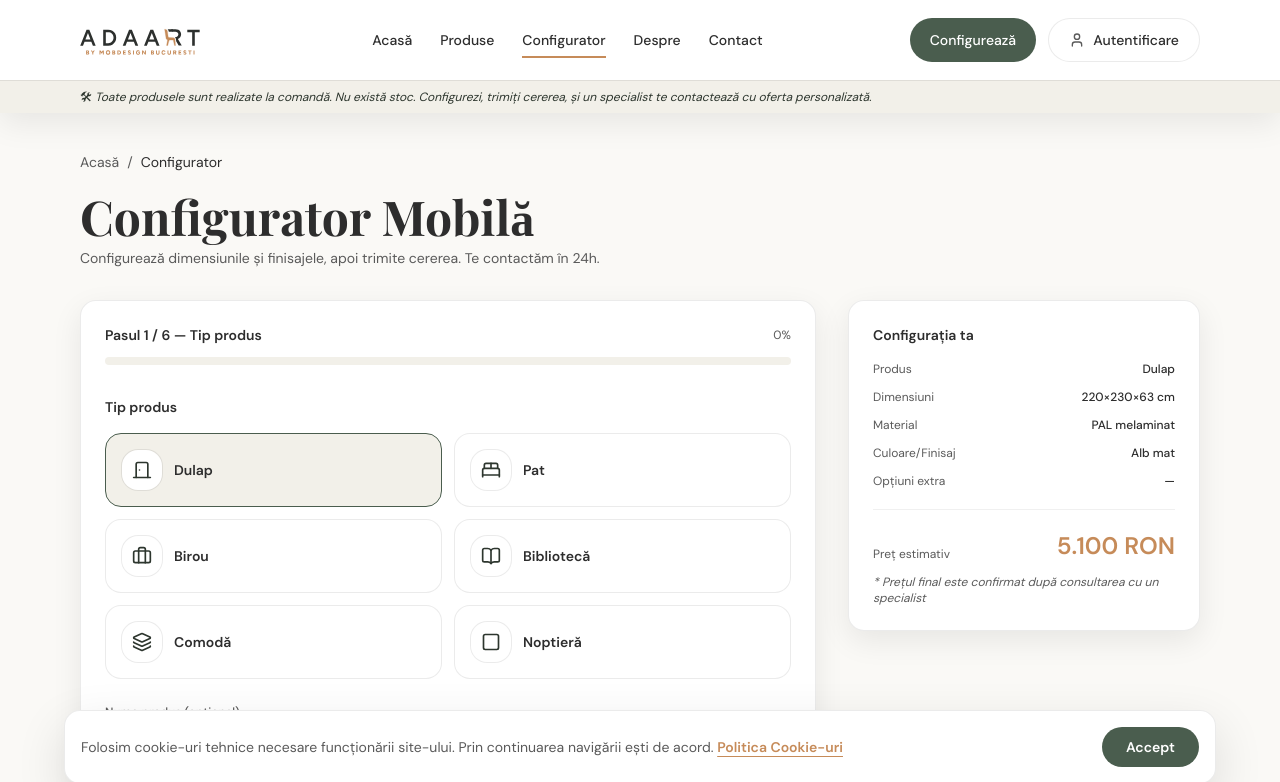
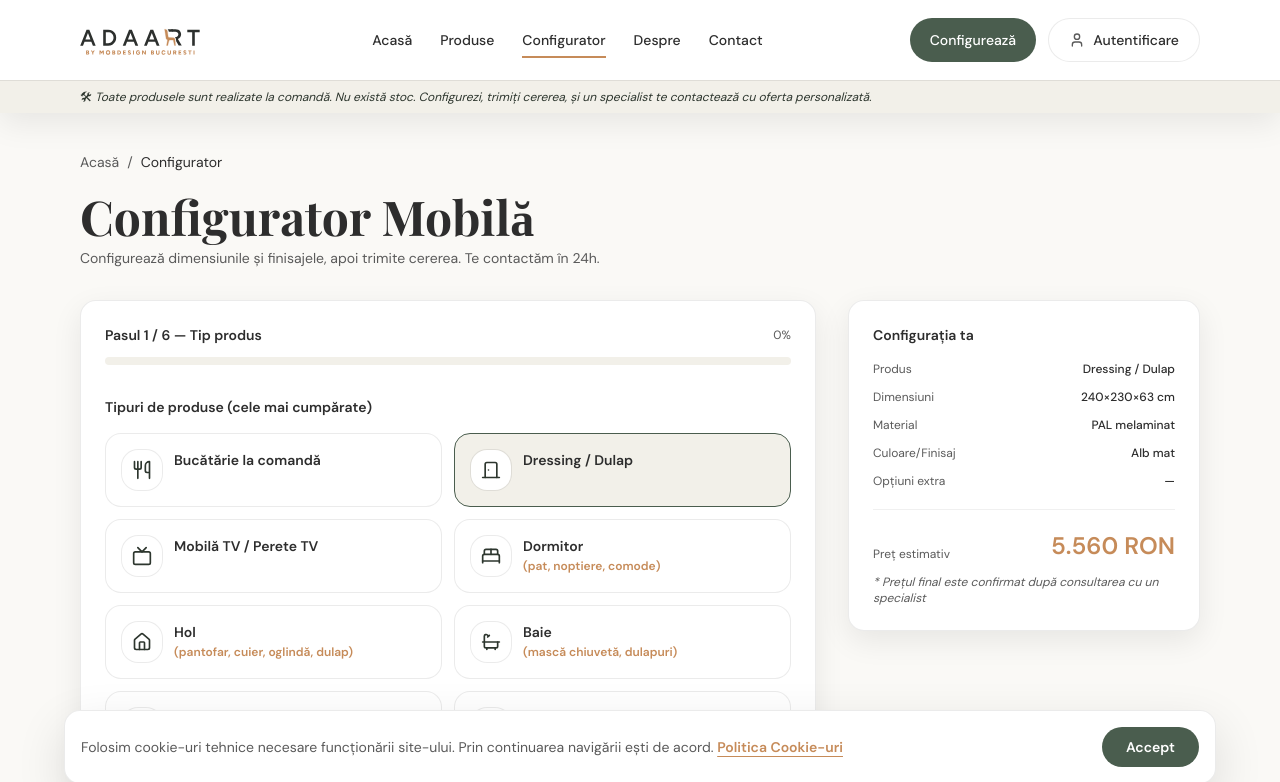
Before and after one commit to adaartbucuresti/adaartrepo, a React (Vite) app: page /configurator in a window 1280 px wide. Shown: the top 782 px of the page. Built offline with nearby package versions, Linux system fonts and the light colour scheme.

Commit message:
new updates

```diff
--- a/src/components/ProductCard.jsx
+++ b/src/components/ProductCard.jsx
@@ -40,7 +40,7 @@ export default function ProductCard({ product }) {
         <div className="mt-2 text-sm font-bold text-brand-dark">{product.priceLabel}</div>
 
         <Link
-          to={`/configurator?produs=${encodeURIComponent(product.name)}`}
+          to={`/configurator?produsId=${encodeURIComponent(product.id)}&produs=${encodeURIComponent(product.name)}`}
           className="mt-6 inline-flex w-full items-center justify-center rounded-xl bg-brand-dark py-4 text-xs font-bold uppercase tracking-widest text-white transition-all hover:bg-brand-primary hover:shadow-lg active:scale-[0.98]"
         >
           Personalizează
--- a/src/pages/ConfiguratorPage.jsx
+++ b/src/pages/ConfiguratorPage.jsx
@@ -1,19 +1,24 @@
 import { AnimatePresence, motion } from 'framer-motion'
 import {
+  Bath,
   BedDouble,
   BookOpen,
   Briefcase,
   DoorClosed,
+  Home,
   Check,
   Layers,
+  Plus,
   Square,
+  Tv,
+  Utensils,
   X,
 } from 'lucide-react'
 import { useEffect, useMemo, useRef, useState } from 'react'
 import { Link, useSearchParams } from 'react-router-dom'
 import ConfiguratorSummary from '../components/ConfiguratorSummary.jsx'
 import { products } from '../data/products.js'
-import { supabase } from '../lib/supabase.js'
+import { isSupabaseConfigured, supabase } from '../lib/supabase.js'
 
 const DRAFT_STORAGE_KEY = 'configuratorDraft_v1'
 const ALLOWED_EMAIL_DOMAINS = [
@@ -33,30 +38,36 @@ const fadeUp = {
 }
 
 const productTypeOptions = [
-  { key: 'Dulap', icon: DoorClosed },
-  { key: 'Pat', icon: BedDouble },
-  { key: 'Birou', icon: Briefcase },
-  { key: 'Bibliotecă', icon: BookOpen },
-  { key: 'Comodă', icon: Layers },
-  { key: 'Noptieră', icon: Square },
+  { key: 'Bucătărie la comandă', icon: Utensils },
+  { key: 'Dressing / Dulap', icon: DoorClosed },
+  { key: 'Mobilă TV / Perete TV', icon: Tv },
+  { key: 'Dormitor (pat, noptiere, comode)', icon: BedDouble },
+  { key: 'Hol (pantofar, cuier, oglindă, dulap)', icon: Home },
+  { key: 'Baie (mască chiuvetă, dulapuri)', icon: Bath },
+  { key: 'Birou / Home office', icon: Briefcase },
+  { key: 'Bibliotecă / Rafturi', icon: BookOpen },
+  { key: 'Alt produs', icon: Plus },
 ]
 
 const categoryToType = {
-  Dulapuri: 'Dulap',
-  Paturi: 'Pat',
-  Birouri: 'Birou',
-  Biblioteci: 'Bibliotecă',
-  Comode: 'Comodă',
-  Noptiere: 'Noptieră',
+  Dulapuri: 'Dressing / Dulap',
+  Paturi: 'Dormitor (pat, noptiere, comode)',
+  Birouri: 'Birou / Home office',
+  Biblioteci: 'Bibliotecă / Rafturi',
+  Comode: 'Dormitor (pat, noptiere, comode)',
+  Noptiere: 'Dormitor (pat, noptiere, comode)',
 }
 
 const dimensionRanges = {
-  Dulap: { w: [120, 320], h: [180, 280], d: [45, 80] },
-  Pat: { w: [140, 220], h: [90, 140], d: [190, 240] },
-  Birou: { w: [90, 200], h: [70, 90], d: [50, 90] },
-  'Bibliotecă': { w: [80, 260], h: [160, 280], d: [25, 45] },
-  'Comodă': { w: [80, 200], h: [70, 120], d: [35, 60] },
-  'Noptieră': { w: [35, 70], h: [40, 75], d: [30, 55] },
+  'Bucătărie la comandă': { w: [180, 650], h: [180, 270], d: [45, 70] },
+  'Dressing / Dulap': { w: [120, 360], h: [180, 280], d: [45, 80] },
+  'Mobilă TV / Perete TV': { w: [120, 420], h: [40, 260], d: [30, 65] },
+  'Dormitor (pat, noptiere, comode)': { w: [120, 260], h: [40, 180], d: [40, 240] },
+  'Hol (pantofar, cuier, oglindă, dulap)': { w: [60, 280], h: [80, 280], d: [25, 80] },
+  'Baie (mască chiuvetă, dulapuri)': { w: [40, 220], h: [40, 240], d: [25, 70] },
+  'Birou / Home office': { w: [90, 220], h: [70, 95], d: [50, 100] },
+  'Bibliotecă / Rafturi': { w: [80, 300], h: [160, 290], d: [25, 55] },
+  'Alt produs': { w: [40, 650], h: [40, 320], d: [20, 120] },
 }
 
 const materialOptions = [
@@ -110,24 +121,75 @@ function isAllowedEmail(value) {
   return ALLOWED_EMAIL_DOMAINS.includes(domain)
 }
 
+function normalizeKey(value) {
+  return String(value || '')
+    .trim()
+    .toLowerCase()
+    .normalize('NFD')
+    .replace(/[\u0300-\u036f]/g, '')
+    .replace(/\s+/g, ' ')
+}
+
 export default function ConfiguratorPage() {
   const MotionDiv = motion.div
   const [params] = useSearchParams()
   const preselectedName = params.get('produs') || ''
+  const preselectedId = params.get('produsId') || ''
+  const [remotePreselected, setRemotePreselected] = useState(null)
 
   const preselectedProduct = useMemo(() => {
+    if (remotePreselected) return remotePreselected
+    if (preselectedId) return products.find((p) => String(p.id) === String(preselectedId)) || null
     if (!preselectedName) return null
-    return products.find((p) => p.name.toLowerCase() === preselectedName.toLowerCase()) || null
-  }, [preselectedName])
+    const needle = normalizeKey(preselectedName)
+    return products.find((p) => normalizeKey(p.name) === needle) || null
+  }, [preselectedId, preselectedName, remotePreselected])
+
+  useEffect(() => {
+    let alive = true
+    setRemotePreselected(null)
+    if (!preselectedId || !isSupabaseConfigured) return () => { alive = false }
+    const local = products.find((p) => String(p.id) === String(preselectedId)) || null
+    if (local) return () => { alive = false }
+
+    const mapProduct = (p) => {
+      const imagesArr = Array.isArray(p.images) ? p.images : []
+      return {
+        id: p.id,
+        name: p.name,
+        category: p.category,
+        priceLabel: p.price_label || `de la ${p.price} RON`,
+        description: p.description || '',
+        badge: p.badge || '',
+        image: imagesArr[0] || 'https://images.unsplash.com/photo-1555041469-a586c61ea9bc?w=1200',
+        images: imagesArr,
+      }
+    }
+
+    supabase
+      .from('products')
+      .select('*')
+      .eq('id', preselectedId)
+      .single()
+      .then(({ data, error }) => {
+        if (!alive) return
+        if (!error && data) setRemotePreselected(mapProduct(data))
+      })
+
+    return () => {
+      alive = false
+    }
+  }, [preselectedId])
 
   const [step, setStep] = useState(1)
   const mappedType = preselectedProduct ? categoryToType[preselectedProduct.category] : null
-  const initialType = mappedType || 'Dulap'
-  const initialName = preselectedProduct?.name || preselectedName
+  const initialType = mappedType || 'Dressing / Dulap'
+  const initialName = preselectedProduct?.name || (preselectedName ? preselectedName : '')
   const initialRange = dimensionRanges[initialType]
 
   const [productType, setProductType] = useState(initialType)
   const [productName, setProductName] = useState(initialName)
+  const [otherDescription, setOtherDescription] = useState('')
 
   const range = dimensionRanges[productType]
   const [widthCm, setWidthCm] = useState(mid(initialRange.w[0], initialRange.w[1]))
@@ -147,6 +209,7 @@ export default function ConfiguratorPage() {
   const [successOpen, setSuccessOpen] = useState(false)
   const [submitLoading, setSubmitLoading] = useState(false)
   const [submitError, setSubmitError] = useState('')
+  const [stepError, setStepError] = useState('')
 
   const emailAllowed = useMemo(() => isAllowedEmail(email), [email])
 
@@ -164,27 +227,80 @@ export default function ConfiguratorPage() {
 
   const saveTimerRef = useRef(0)
   const hydratedRef = useRef(false)
+  const lastHydratedKeyRef = useRef('')
+  const appliedPreselectKeyRef = useRef('')
+
+  const contextKey = useMemo(() => {
+    if (preselectedProduct?.id != null) return `id:${preselectedProduct.id}`
+    if (preselectedId) return `id:${preselectedId}`
+    if (preselectedName) return `name:${normalizeKey(preselectedName)}`
+    return 'none'
+  }, [preselectedId, preselectedName, preselectedProduct?.id])
 
   useEffect(() => {
     const draft = readDraft()
+    if (lastHydratedKeyRef.current === contextKey) return
+    lastHydratedKeyRef.current = contextKey
+    hydratedRef.current = false
+
+    const mapped = preselectedProduct ? categoryToType[preselectedProduct.category] : null
+    const nextInitialType = mapped || 'Dressing / Dulap'
+    const nextInitialRange = dimensionRanges[nextInitialType] || dimensionRanges['Dressing / Dulap']
+    const nextInitialName = preselectedProduct?.name || (preselectedName ? preselectedName : '')
+
+    setStep(1)
+    setProductType(nextInitialType)
+    setProductName(nextInitialName)
+    setOtherDescription('')
+    setWidthCm(mid(nextInitialRange.w[0], nextInitialRange.w[1]))
+    setHeightCm(mid(nextInitialRange.h[0], nextInitialRange.h[1]))
+    setDepthCm(mid(nextInitialRange.d[0], nextInitialRange.d[1]))
+    setMaterial(materialOptions[0].key)
+    setColor(colorOptions[0].key)
+    setExtras([])
+    setNotes('')
+    setConsent(false)
+
     if (!draft) {
       hydratedRef.current = true
       return
     }
 
-    const nextType =
-      typeof draft.productType === 'string' && dimensionRanges[draft.productType]
-        ? draft.productType
-        : initialType
+    const draftKey = typeof draft.contextKey === 'string' ? draft.contextKey : ''
+    const currentKey = contextKey
+    const draftName = typeof draft.productName === 'string' ? normalizeKey(draft.productName) : ''
+    const currentName = preselectedProduct?.name
+      ? normalizeKey(preselectedProduct.name)
+      : preselectedName
+        ? normalizeKey(preselectedName)
+        : ''
+    const isMismatch =
+      (draftKey && draftKey !== currentKey) ||
+      (!draftKey && currentKey !== 'none' && draftName && currentName && draftName !== currentName)
 
-    const nextRange = dimensionRanges[nextType] || initialRange
+    setFullName(typeof draft.fullName === 'string' ? draft.fullName : '')
+    setPhone(typeof draft.phone === 'string' ? draft.phone : '')
+    setEmail(typeof draft.email === 'string' ? draft.email : '')
+
+    if (isMismatch) {
+      hydratedRef.current = true
+      return
+    }
 
     setStep((s) => {
       const nextStep = clampNumber(Number(draft.step), 1, steps.length)
       return Number.isFinite(nextStep) ? nextStep : s
     })
+
+    const nextType =
+      typeof draft.productType === 'string' && dimensionRanges[draft.productType]
+        ? draft.productType
+        : nextInitialType
+
+    const nextRange = dimensionRanges[nextType] || nextInitialRange
+
     setProductType(nextType)
-    setProductName(typeof draft.productName === 'string' ? draft.productName : initialName)
+    setProductName(typeof draft.productName === 'string' ? draft.productName : nextInitialName)
 
     setWidthCm(clampNumber(Number(draft.widthCm), nextRange.w[0], nextRange.w[1]))
     setHeightCm(clampNumber(Number(draft.heightCm), nextRange.h[0], nextRange.h[1]))
@@ -202,13 +318,26 @@ export default function ConfiguratorPage() {
       setExtras(draft.extras.filter((x) => typeof x === 'string' && allowed.has(x)))
     }
 
-    setFullName(typeof draft.fullName === 'string' ? draft.fullName : '')
-    setPhone(typeof draft.phone === 'string' ? draft.phone : '')
-    setEmail(typeof draft.email === 'string' ? draft.email : '')
     setNotes(typeof draft.notes === 'string' ? draft.notes : '')
     setConsent(Boolean(draft.consent))
+    setOtherDescription(typeof draft.otherDescription === 'string' ? draft.otherDescription : '')
     hydratedRef.current = true
-  }, [])
+  }, [contextKey, preselectedName, preselectedProduct])
+
+  useEffect(() => {
+    if (!preselectedProduct) return
+    const key = `id:${preselectedProduct.id}`
+    if (appliedPreselectKeyRef.current === key) return
+    appliedPreselectKeyRef.current = key
+    const mapped = categoryToType[preselectedProduct.category] || 'Dressing / Dulap'
+    if (!dimensionRanges[mapped]) return
+    setProductName(preselectedProduct.name)
+    setProductType(mapped)
+    const nextRange = dimensionRanges[mapped]
+    setWidthCm((v) => clampNumber(v, nextRange.w[0], nextRange.w[1]))
+    setHeightCm((v) => clampNumber(v, nextRange.h[0], nextRange.h[1]))
+    setDepthCm((v) => clampNumber(v, nextRange.d[0], nextRange.d[1]))
+  }, [preselectedProduct])
 
   useEffect(() => {
     if (!hydratedRef.current) return
@@ -216,6 +345,7 @@ export default function ConfiguratorPage() {
     saveTimerRef.current = window.setTimeout(() => {
       try {
         const payload = {
+          contextKey,
           step,
           productType,
           productName,
@@ -230,6 +360,7 @@ export default function ConfiguratorPage() {
           email,
           notes,
           consent,
+          otherDescription,
           savedAt: Date.now(),
         }
         window.sessionStorage.setItem(DRAFT_STORAGE_KEY, JSON.stringify(payload))
@@ -242,6 +373,7 @@ export default function ConfiguratorPage() {
       saveTimerRef.current = 0
     }
   }, [
+    contextKey,
     step,
     productType,
     productName,
@@ -256,6 +388,7 @@ export default function ConfiguratorPage() {
     email,
     notes,
     consent,
+    otherDescription,
   ])
 
   const materialExtra = useMemo(() => materialOptions.find((m) => m.key === material)?.extra || 0, [material])
@@ -310,6 +443,10 @@ export default function ConfiguratorPage() {
   const selectProductType = (nextType) => {
     const nextRange = dimensionRanges[nextType]
     setProductType(nextType)
+    if (nextType === 'Alt produs') {
+      setProductName('')
+      setOtherDescription('')
+    }
     setWidthCm((v) => clampNumber(v, nextRange.w[0], nextRange.w[1]))
     setHeightCm((v) => clampNumber(v, nextRange.h[0], nextRange.h[1]))
     setDepthCm((v) => clampNumber(v, nextRange.d[0], nextRange.d[1]))
@@ -322,12 +459,35 @@ export default function ConfiguratorPage() {
     })
   }
 
-  const goNext = () => setStep((s) => Math.min(steps.length, s + 1))
+  const goNext = () => {
+    if (step === 1 && productType === 'Alt produs') {
+      if (!productName.trim()) {
+        setStepError('Introdu titlul produsului.')
+        return
+      }
+      if (!otherDescription.trim()) {
+        setStepError('Descrie ce îți dorești.')
+        return
+      }
+    }
+    setStepError('')
+    setStep((s) => Math.min(steps.length, s + 1))
+  }
   const goBack = () => setStep((s) => Math.max(1, s - 1))
 
   const submit = async (e) => {
     e.preventDefault()
     setSubmitError('')
+    if (productType === 'Alt produs') {
+      if (!productName.trim()) {
+        setSubmitError('Introdu titlul produsului.')
+        return
+      }
+      if (!otherDescription.trim()) {
+        setSubmitError('Descrie ce îți dorești.')
+        return
+      }
+    }
     if (!consent) {
       setSubmitError('Confirmă acordul GDPR pentru a trimite cererea.')
       return
@@ -349,12 +509,19 @@ export default function ConfiguratorPage() {
       return
     }
 
+    const notesParts = []
+    if (productType === 'Alt produs') {
+      notesParts.push(`Alt produs: ${productName.trim()}\n${otherDescription.trim()}`)
+    }
+    if (notes.trim()) notesParts.push(notes.trim())
+    const combinedNotes = notesParts.length ? notesParts.join('\n\n') : null
+
     setSubmitLoading(true)
     const { error } = await supabase.from('configurator_requests').insert({
       client_name: fullName.trim(),
       client_email: email.trim(),
       client_phone: phone.trim(),
-      client_notes: notes.trim() || null,
+      client_notes: combinedNotes,
       product_type: productType,
       width_cm: widthCm,
       height_cm: heightCm,
@@ -425,18 +592,21 @@ export default function ConfiguratorPage() {
               <div className="mt-8 space-y-10">
                 {step === 1 ? (
                   <div>
-                    <div className="text-sm font-semibold text-text-dark">Tip produs</div>
+                    <div className="text-sm font-semibold text-text-dark">Tipuri de produse (cele mai cumpărate)</div>
                     <div className="mt-4 grid gap-3 sm:grid-cols-2">
                       {productTypeOptions.map((o) => {
                         const Icon = o.icon
                         const active = o.key === productType
+                        const match = String(o.key).match(/^(.+?)\s*\((.+)\)\s*$/)
+                        const title = match ? match[1].trim() : o.key
+                        const subtitle = match ? `(${match[2].trim()})` : ''
                         return (
                           <button
                             key={o.key}
                             type="button"
                             onClick={() => selectProductType(o.key)}
                             className={[
-                              'flex items-center gap-3 rounded-2xl border p-4 text-left transition',
+                              'flex items-start gap-3 rounded-2xl border p-4 text-left transition',
                               active
                                 ? 'border-brand-primary bg-brand-light'
                                 : 'border-border bg-white hover:bg-warm',
@@ -445,25 +615,46 @@ export default function ConfiguratorPage() {
                             <span className="flex h-10 w-10 items-center justify-center rounded-2xl bg-white text-brand-dark ring-1 ring-border">
                               <Icon className="h-5 w-5" />
                             </span>
-                            <span className="text-sm font-semibold text-text-dark">
-                              {o.key}
-                            </span>
+                            <div className="min-w-0">
+                              <div className="text-sm font-semibold text-text-dark">{title}</div>
+                              {subtitle ? <div className="mt-0.5 text-xs font-semibold text-brand-mid">{subtitle}</div> : null}
+                            </div>
                           </button>
                         )
                       })}
                     </div>
 
-                    <div className="mt-5">
-                      <label className="text-xs font-medium text-text-muted">
-                        Nume produs (opțional)
-                      </label>
+                    {productType === 'Alt produs' ? (
+                      <div className="mt-6 grid gap-4">
+                        <div>
+                          <label className="text-xs font-medium text-text-muted">Titlu produs</label>
                           <input
                             value={productName}
                             onChange={(e) => setProductName(e.target.value)}
-                        placeholder="Ex: Dulap Aura"
+                            placeholder="Ex: Masă extensibilă"
                             className="mt-2 w-full rounded-xl border border-border bg-white px-4 py-3 text-sm text-text-dark outline-none ring-brand-primary/30 focus:ring-2"
                           />
                         </div>
+                        <div>
+                          <label className="text-xs font-medium text-text-muted">Descrie ce îți dorești</label>
+                          <textarea
+                            value={otherDescription}
+                            onChange={(e) => setOtherDescription(e.target.value)}
+                            rows={4}
+                            placeholder="Dimensiuni, materiale, culori, schiță, orice detaliu util…"
+                            className="mt-2 w-full rounded-xl border border-border bg-white px-4 py-3 text-sm text-text-dark outline-none ring-brand-primary/30 focus:ring-2"
+                          />
+                        </div>
+                        {stepError ? <div className="text-xs font-semibold text-red-600">{stepError}</div> : null}
+                      </div>
+                    ) : (
+                      productName ? (
+                        <div className="mt-6 rounded-2xl border border-brand-primary/15 bg-brand-light p-5">
+                          <div className="text-xs font-semibold text-brand-dark">Nume produs</div>
+                          <div className="mt-2 text-sm font-semibold text-text-dark">{productName}</div>
+                        </div>
+                      ) : null
+                    )}
                   </div>
                 ) : null}
 
--- a/src/pages/ProductDetailPage.jsx
+++ b/src/pages/ProductDetailPage.jsx
@@ -173,7 +173,7 @@ export default function ProductDetailPage() {
             </div>
 
             <Link
-              to={`/configurator?produs=${encodeURIComponent(product.name)}`}
+              to={`/configurator?produsId=${encodeURIComponent(product.id)}&produs=${encodeURIComponent(product.name)}`}
               className="mt-8 inline-flex w-full items-center justify-center rounded-full bg-brand-primary px-7 py-3 text-sm font-medium text-white transition hover:bg-brand-mid"
             >
               Configurează acest produs
```
Lines whose indentation alone changed are shown as unchanged.
